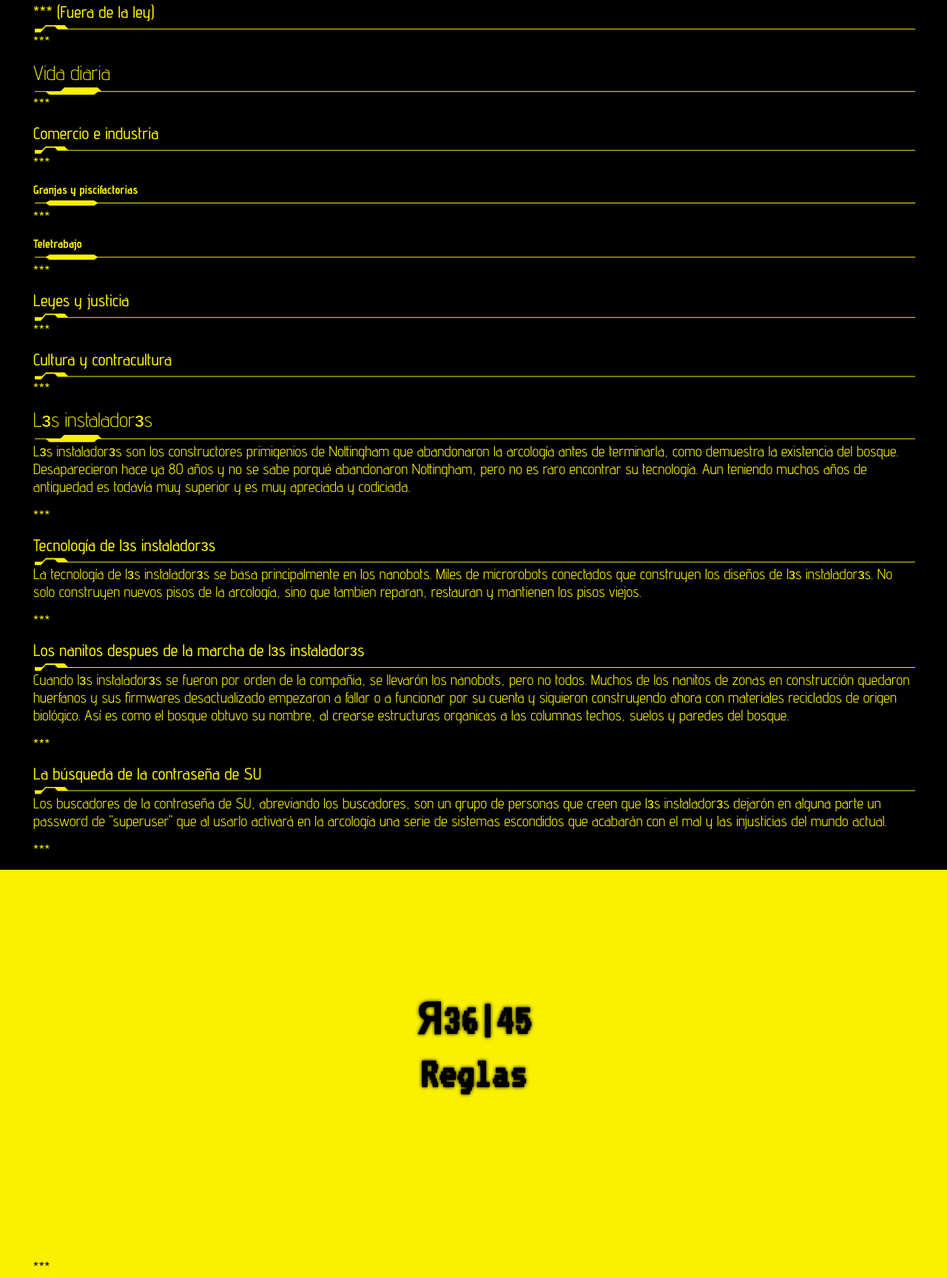
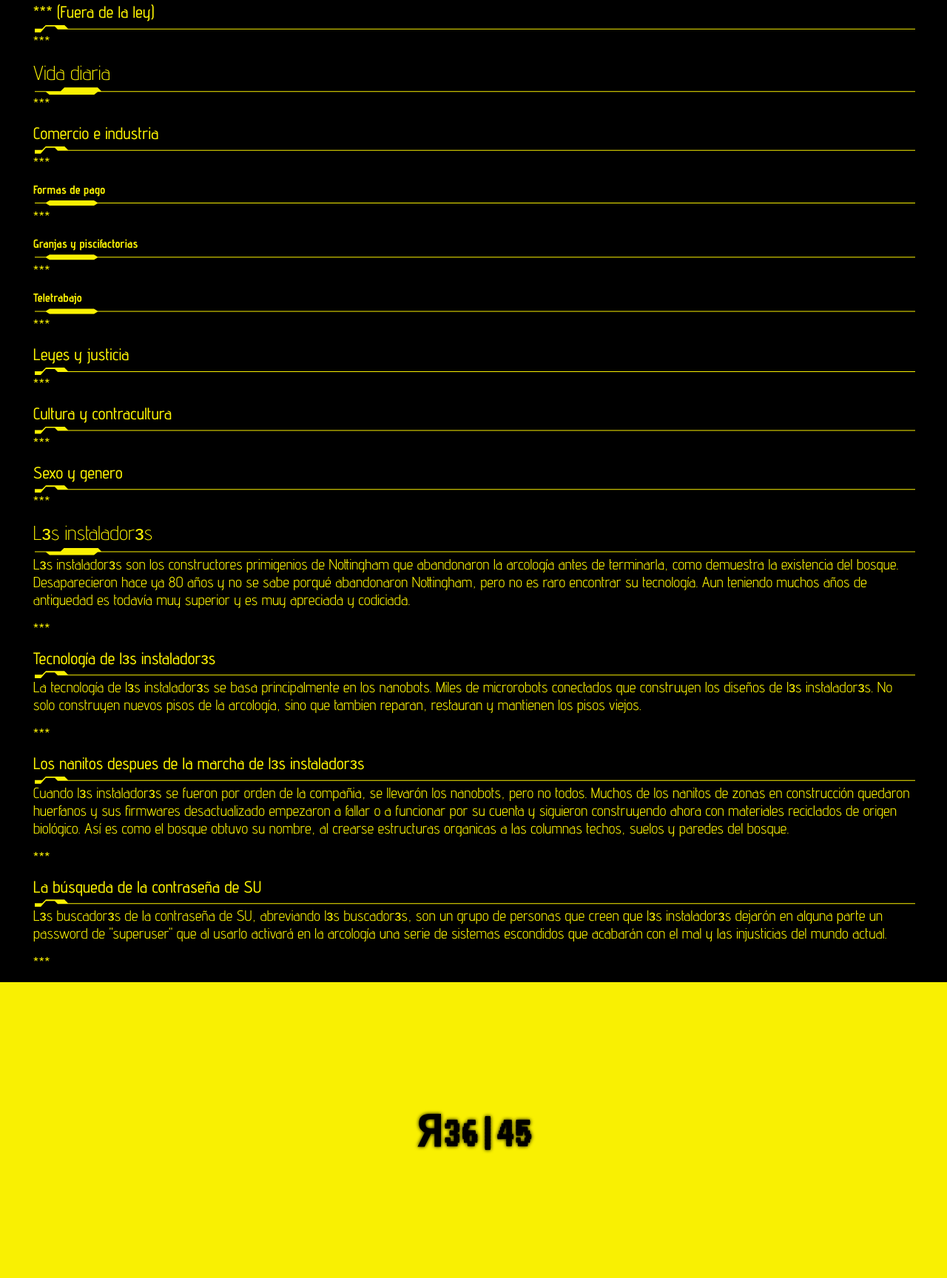
Before and after one commit to gwannon/bosque-Sh3rW00d, a PHP site: page / in a window 1280 px wide. Shown: the part 3100-4828 px from the top of the page at 74% size. Run offline with PHP 8.4, Linux system fonts and the light colour scheme.

Commit message:
Basic structure

```diff
--- a/assests/css/style.css
+++ b/assests/css/style.css
@@ -108,6 +108,17 @@ h1 {
   font-family: 'VT323', monospace, arial;
 }
 
+h1 > span {
+  display: block;
+  font-size: 22px;
+  opacity: 0;
+  transition: opacity 0.3s;
+}
+
+h1:hover > span {
+  opacity: 1;
+}
+
 .saltopagina { display: none; }
 
 @media print {
@@ -128,6 +139,10 @@ h1 {
 
   section .saltopagina:not(li) + * {
     margin-top: var(--padding);
+  }
+
+  h1 > span {
+    opacity: 1;
   }
 }
 
--- a/index.html
+++ b/index.html
@@ -93,6 +93,8 @@
       <p>***</p>
       <h3>Comercio e industria</h3>
       <p>***</p>
+      <h4>Formas de pago</h4>
+      <p>***</p>
       <h4>Granjas y piscifactorias</h4>
       <p>***</p>
       <h4>Teletrabajo</h4>
@@ -100,6 +102,8 @@
       <h3>Leyes y justicia</h3>
       <p>***</p>
       <h3>Cultura y contracultura</h3>
+      <p>***</p>
+      <h3>Sexo y genero</h3>
       <p>***</p>
       <h2>Lᴈs instaladorᴈs</h2>
       <p>Lᴈs instaladorᴈs son los constructores primigenios de Nottingham que abandonaron la arcología antes de
@@ -121,7 +125,7 @@
         bosque.</p>
       <p>***</p>
       <h3>La búsqueda de la contraseña de SU</h3>
-      <p>Los buscadores de la contraseña de SU, abreviando los buscadores, son un grupo de personas que creen
+      <p>Lᴈs buscadorᴈs de la contraseña de SU, abreviando lᴈs buscadorᴈs, son un grupo de personas que creen
         que lᴈs instaladorᴈs dejarón en alguna parte un password de "superuser" que al usarlo activará en la
         arcología una serie de sistemas escondidos que acabarán con el mal y las injusticias del mundo actual.</p>
       <p>***</p>
@@ -132,6 +136,10 @@
       <div class="saltopagina"></div>
       <p>***</p>
       <h2>Creación de personajᴈs</h2>
+      <p>***</p>
+      <h3>Secretos</h3>
+      <p>***</p>
+      <p>Todo personajᴈ debe tener un secreto (mayor???) ***.</p>
       <p>***</p>
       <h2>Nuevas habilidades</h2>
       <p>***</p>
@@ -169,8 +177,8 @@
       <p>***</p>
       <h2>Mensajería</h2>
       <p>En un mundo hipertecnificado, la forma más facil de que no te hackeen información es que esta sea física.
-        Los planos de un nuevo ingenio es mejor tenerlos en papel y que los lleve un mensajero en bici que mandarlos
-        por mensajes instantaneos.</p>
+        Los planos de un nuevo ingenio es mejor tenerlos en papel y que los lleve unᴈ mensajerᴈ en bici que mandarlos
+        por mensajes digitales.</p>
       <p>***</p>
       <div class="saltopagina"></div>
     </section>
@@ -249,11 +257,19 @@
       <h1>pers0nas</h1>
       <div class="saltopagina"></div>
       <p>***</p>
+      <h2>Aldhor, famoso grafitero</h2>
+      <p>***</p>
       <div class="saltopagina"></div>
     </section>
     <section>
       <h1>3píl0go</h1>
       <div class="saltopagina"></div>
+      <h2>Glosario de terminos</h2>
+      <p>***</p>
+      <ul>
+        <li><b>bosks:</b> habitantes del bosque.</li>
+        <li><b>notis:</b> ciudadano que vive en la arcología Nottingham.</li>
+      </ul>
       <h2>Atribuciones</h2>
       <p>***</p>
       <ul>
```
